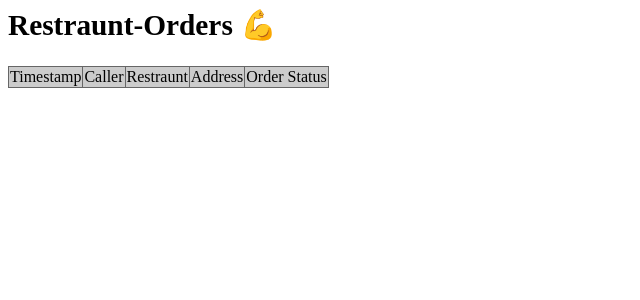
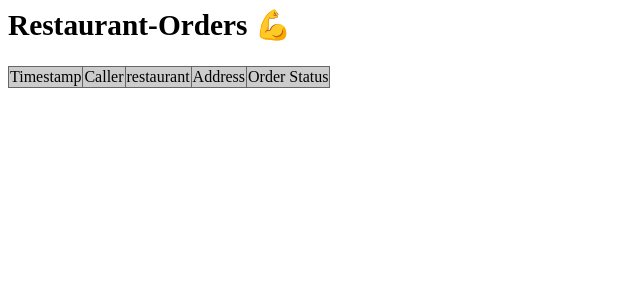
Before and after one commit to mwkha/Kafka-flask-app, a Flask app: template templates/restraunt-orders.html in a window 1280 px wide. Shown: the top 300 px of the page, without its empty margins (0-640 px from the left). Run offline with Flask 3, Linux system fonts and the light colour scheme; the template is opened without the code that fills it, so the values that code supplies are empty.

Commit message:
Spelling

```diff
--- a/app.py
+++ b/app.py
@@ -25,14 +25,14 @@ app = Flask(__name__, template_folder='templates')
 
 @app.route('/', methods=['GET', 'POST'])
 def index():
-    """Returning home page for Restraunt"""
+    """Returning home page for restaurant"""
     if request.method == 'POST':
         producer.send(
             TOPIC_ORDER_NAME,
             key={"caller": request.form.get("caller")},
             value={
                 "caller": request.form.get("caller"),
-                "restraunt": request.form.get("restraunt"),
+                "restaurant": request.form.get("restaurant"),
                 "address": request.form.get("address"),
                 "timestamp": int(time.time())
             }
@@ -51,7 +51,7 @@ def stream_template(template_name, **context):
     streaming = template.stream(context)
     return streaming
 
-@app.route('/restraunt-orders')
+@app.route('/restaurant-orders')
 def consume():
     """Returning pizza orders"""
     consumer = KafkaConsumer(
@@ -73,11 +73,11 @@ def consume():
             yield [
                 message.value["timestamp"],
                 message.value["caller"],
-                message.value["restraunt"],
+                message.value["restaurant"],
                 message.value["address"],
                 1]
 
-    return Response(stream_template('restraunt-orders.html', data=consume_msg()))
+    return Response(stream_template('restaurant-orders.html', data=consume_msg()))
 
 if __name__ == "__main__":
     app.run(debug=True, port=5000)
--- a/templates/restraunt-orders.html
+++ b/templates/restraunt-orders.html
@@ -1,4 +1,4 @@
-<title>Restraunt Orders</title>
+<title>Restaurant Orders</title>
 <style>
   #data {
     text-align: center;
@@ -12,7 +12,7 @@
     background-color: #cccccc;
   }
 </style>
-<h2 style="font-size:22pt">Restraunt-Orders 💪</h2>
+<h2 style="font-size:22pt">Restaurant-Orders 💪</h2>
 <script src="http://code.jquery.com/jquery-latest.js"></script>
 <script>
   function orderIsReady(id, caller, address){
@@ -26,7 +26,7 @@
 
   }
 </script>
-<div id="data"><table id="mytable"><tr><td class="header">Timestamp</td><td class="header">Caller</td><td class="header">Restraunt</td><td class="header">Address</td><td class="header">Order Status</td></tr></table></div>
+<div id="data"><table id="mytable"><tr><td class="header">Timestamp</td><td class="header">Caller</td><td class="header">restaurant</td><td class="header">Address</td><td class="header">Order Status</td></tr></table></div>
 {% for t, c, p, a, b in data: %}
 <script>
     $("#mytable tr:first").after("<tr><td>{{ t }}</td><td>{{ c }}</td><td>{{ p }}</td><td>{{ a }}</td><td><input id='{{ t }}' type='submit' value='Order Ready!' name='{{ b }}' onclick=\"orderIsReady('{{ t }}', '{{ c }}', '{{ a }}')\" /></td></tr>")
```
Also changed, not shown: templates/index.html (+4 -4 lines).
